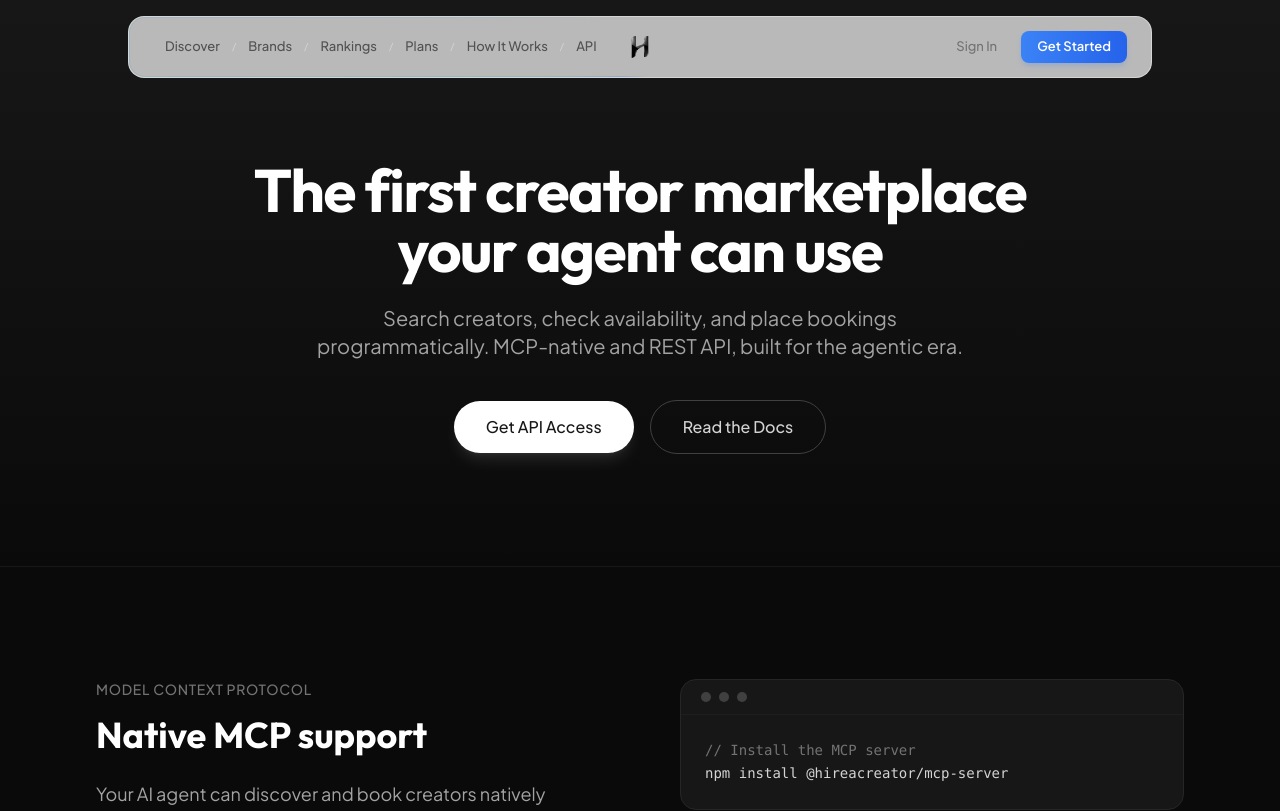
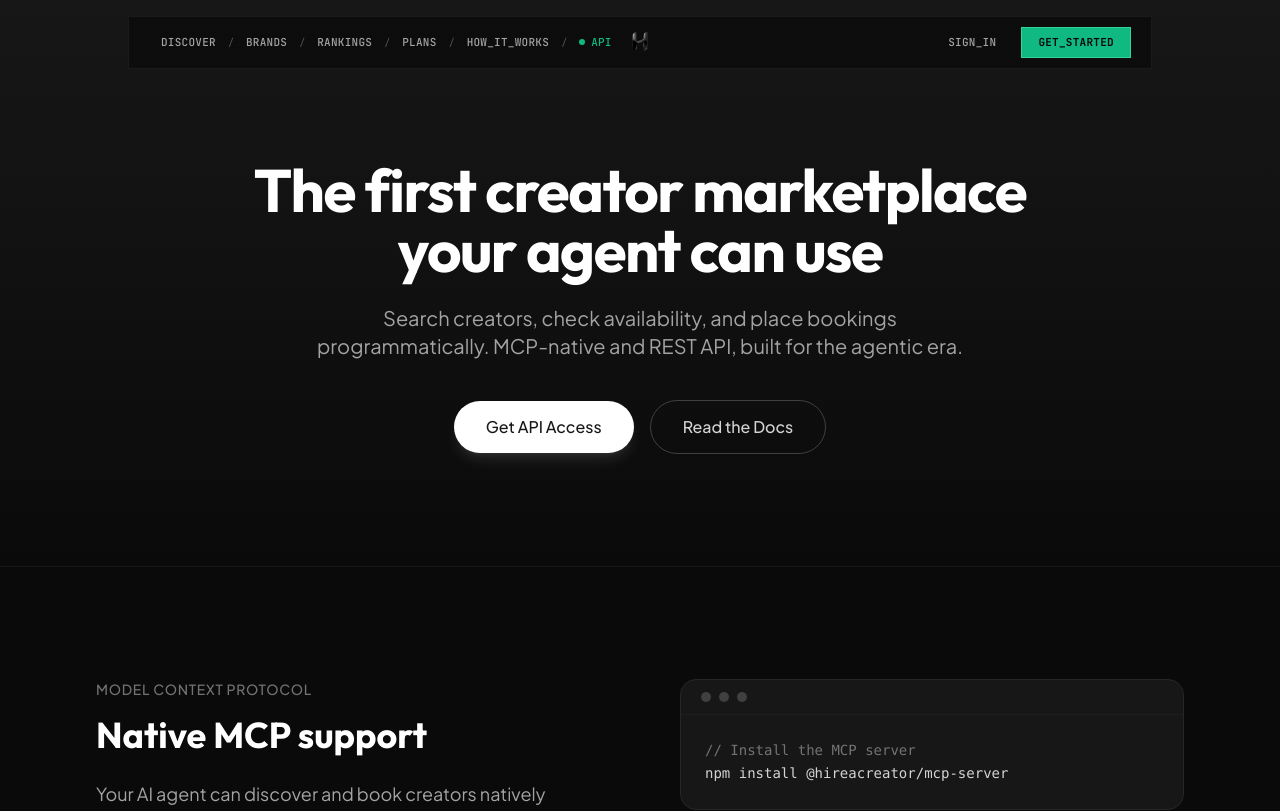
Before and after one commit to flinchify/hireacreator.ai, a Next.js app: page /api in a window 1280 px wide. Shown: the top 811 px of the page. Built offline with nearby package versions, Linux system fonts and the light colour scheme; no server answers.

Commit message:
feat: nerdy AI-themed header - dark bg, JetBrains Mono, square buttons, terminal style nav

```diff
--- a/app/layout.tsx
+++ b/app/layout.tsx
@@ -86,7 +86,7 @@
       <head>
         <link rel="preconnect" href="https://fonts.googleapis.com" />
         <link rel="preconnect" href="https://fonts.gstatic.com" crossOrigin="anonymous" />
-        <link href="https://fonts.googleapis.com/css2?family=DM+Serif+Display&family=Outfit:wght@400;500;600;700;800;900&family=Plus+Jakarta+Sans:wght@400;500;600;700;800&display=swap" rel="stylesheet" />
+        <link href="https://fonts.googleapis.com/css2?family=DM+Serif+Display&family=JetBrains+Mono:wght@400;500;600;700&family=Outfit:wght@400;500;600;700;800;900&family=Plus+Jakarta+Sans:wght@400;500;600;700;800&display=swap" rel="stylesheet" />
         <script type="application/ld+json" dangerouslySetInnerHTML={{ __html: JSON.stringify(orgSchema) }} />
         <script type="application/ld+json" dangerouslySetInnerHTML={{ __html: JSON.stringify(websiteSchema) }} />
       </head>
--- a/components/header.tsx
+++ b/components/header.tsx
@@ -4,6 +4,8 @@
 import Image from "next/image";
 import { useState, useRef, useEffect } from "react";
 import { useAuth } from "./auth-context";
+
+const mono = { fontFamily: "'JetBrains Mono', monospace" };
 
 function UserMenu() {
   const { user, logout } = useAuth();
@@ -24,57 +26,57 @@
     <div className="relative" ref={ref}>
       <button
         onClick={() => setOpen(!open)}
-        className="flex items-center gap-2 px-2 py-1.5 rounded-full hover:bg-neutral-100 transition-colors"
+        className="flex items-center gap-2 px-2 py-1.5 rounded-none border border-neutral-700 hover:border-emerald-500/50 hover:bg-neutral-800 transition-all"
       >
         {user.avatar ? (
-          <img src={user.avatar} alt={`${user.name || "User"} avatar`} className="w-7 h-7 rounded-full object-cover" />
+          <img src={user.avatar} alt={`${user.name || "User"} avatar`} className="w-6 h-6 rounded-none object-cover" />
         ) : (
-          <div className="w-7 h-7 rounded-full bg-neutral-200 flex items-center justify-center">
-            <span className="text-xs font-medium text-neutral-600">{user.name?.charAt(0) || "?"}</span>
+          <div className="w-6 h-6 rounded-none bg-neutral-800 border border-neutral-600 flex items-center justify-center">
+            <span className="text-[10px] font-mono text-emerald-400">{user.name?.charAt(0) || "?"}</span>
           </div>
         )}
-        <svg width="12" height="12" viewBox="0 0 24 24" fill="none" stroke="currentColor" strokeWidth="2" className="text-neutral-400">
+        <svg width="10" height="10" viewBox="0 0 24 24" fill="none" stroke="currentColor" strokeWidth="2" className="text-neutral-500">
           <path d="M6 9l6 6 6-6" strokeLinecap="round" strokeLinejoin="round" />
         </svg>
       </button>
 
       {open && (
-        <div className="absolute right-0 top-full mt-2 w-56 bg-white border border-neutral-200 rounded-xl shadow-lg py-1 z-[100]">
-          <div className="px-4 py-3 border-b border-neutral-100">
-            <div className="font-medium text-neutral-900 text-sm truncate">{user.name}</div>
-            <div className="text-xs text-neutral-400 truncate">{user.email}</div>
+        <div className="absolute right-0 top-full mt-1 w-56 bg-neutral-900 border border-neutral-700 rounded-none shadow-2xl shadow-black/50 py-1 z-[100]" style={mono}>
+          <div className="px-4 py-3 border-b border-neutral-700/50">
+            <div className="font-medium text-neutral-200 text-xs truncate">{user.name}</div>
+            <div className="text-[10px] text-neutral-500 truncate mt-0.5">{user.email}</div>
             {user.isPro && (
-              <span className="inline-flex items-center mt-1 px-1.5 py-0.5 bg-gradient-to-r from-amber-500 to-orange-500 text-white text-[9px] font-bold uppercase tracking-wider rounded-full">
+              <span className="inline-flex items-center mt-1.5 px-1.5 py-0.5 bg-emerald-500/20 text-emerald-400 text-[9px] font-bold uppercase tracking-wider border border-emerald-500/30">
                 PRO
               </span>
             )}
           </div>
-          <Link href="/dashboard" onClick={() => setOpen(false)} className="block px-4 py-2 text-sm text-neutral-700 hover:bg-neutral-50 transition-colors">
-            Dashboard
+          <Link href="/dashboard" onClick={() => setOpen(false)} className="block px-4 py-2 text-xs text-neutral-400 hover:text-emerald-400 hover:bg-neutral-800 transition-colors">
+            ~/dashboard
           </Link>
           {user.role !== "brand" && (
-            <Link href={user.slug ? `/u/${user.slug}` : "/dashboard"} onClick={() => setOpen(false)} className="block px-4 py-2 text-sm text-neutral-700 hover:bg-neutral-50 transition-colors">
-              My Link in Bio
+            <Link href={user.slug ? `/u/${user.slug}` : "/dashboard"} onClick={() => setOpen(false)} className="block px-4 py-2 text-xs text-neutral-400 hover:text-emerald-400 hover:bg-neutral-800 transition-colors">
+              ~/link-in-bio
             </Link>
           )}
-          <Link href="/dashboard/settings" onClick={() => setOpen(false)} className="block px-4 py-2 text-sm text-neutral-700 hover:bg-neutral-50 transition-colors">
-            Settings
+          <Link href="/dashboard/settings" onClick={() => setOpen(false)} className="block px-4 py-2 text-xs text-neutral-400 hover:text-emerald-400 hover:bg-neutral-800 transition-colors">
+            ~/settings
           </Link>
           {user.role === "admin" && (
-            <Link href="/admin" onClick={() => setOpen(false)} className="block px-4 py-2 text-sm text-red-600 hover:bg-red-50 transition-colors">
-              Admin
+            <Link href="/admin" onClick={() => setOpen(false)} className="block px-4 py-2 text-xs text-red-400 hover:text-red-300 hover:bg-neutral-800 transition-colors">
+              ~/admin
             </Link>
           )}
-          <Link href="/referrals" onClick={() => setOpen(false)} className="block px-4 py-2 text-sm text-neutral-700 hover:bg-neutral-50 transition-colors flex items-center gap-2">
-            Referrals
-            <span className="px-1.5 py-0.5 bg-emerald-100 text-emerald-700 text-[9px] font-bold rounded-full">20%</span>
+          <Link href="/referrals" onClick={() => setOpen(false)} className="block px-4 py-2 text-xs text-neutral-400 hover:text-emerald-400 hover:bg-neutral-800 transition-colors flex items-center gap-2">
+            ~/referrals
+            <span className="px-1 py-0.5 bg-emerald-500/20 text-emerald-400 text-[9px] font-bold border border-emerald-500/30">20%</span>
           </Link>
-          <div className="border-t border-neutral-100 mt-1 pt-1">
+          <div className="border-t border-neutral-700/50 mt-1 pt-1">
             <button
               onClick={() => { setOpen(false); logout(); }}
-              className="block w-full text-left px-4 py-2 text-sm text-red-600 hover:bg-red-50 transition-colors"
+              className="block w-full text-left px-4 py-2 text-xs text-red-400 hover:text-red-300 hover:bg-neutral-800 transition-colors"
             >
-              Sign Out
+              exit()
             </button>
           </div>
         </div>
@@ -98,57 +100,58 @@
 
   return (
     <header className="fixed top-4 left-1/2 -translate-x-1/2 z-50 w-[calc(100%-1rem)] sm:w-[calc(100%-2rem)] max-w-5xl">
-      <nav className={`relative flex items-center justify-between px-5 sm:px-6 py-3 rounded-2xl border transition-all duration-300 ${
+      <nav className={`relative flex items-center justify-between px-4 sm:px-5 py-2.5 rounded-none border transition-all duration-300 ${
         scrolled
-          ? "bg-white/80 backdrop-blur-xl border-white/40 shadow-lg shadow-blue-500/5"
-          : "bg-white/70 backdrop-blur-xl border-white/40"
-      }`}>
-        {/* Animated gradient border */}
-        <div className="absolute inset-0 rounded-2xl p-[1px] pointer-events-none" style={{
-          background: "conic-gradient(from var(--header-angle, 0deg), transparent 30%, rgba(59,130,246,0.3) 45%, rgba(14,165,233,0.2) 55%, transparent 70%)",
-          WebkitMask: "linear-gradient(#fff 0 0) content-box, linear-gradient(#fff 0 0)",
-          WebkitMaskComposite: "xor",
-          maskComposite: "exclude",
-          animation: "header-sweep 6s linear infinite",
-        }} />
+          ? "bg-neutral-950/90 backdrop-blur-xl border-neutral-700/60 shadow-lg shadow-black/30"
+          : "bg-neutral-950/80 backdrop-blur-xl border-neutral-800/60"
+      }`} style={mono}>
+        {/* Animated scan line */}
+        <div className="absolute inset-0 rounded-none overflow-hidden pointer-events-none">
+          <div className="absolute inset-0 opacity-[0.03]" style={{
+            backgroundImage: "repeating-linear-gradient(0deg, transparent, transparent 2px, rgba(52,211,153,0.1) 2px, rgba(52,211,153,0.1) 4px)",
+          }} />
+        </div>
+
         <div className="hidden lg:flex items-center gap-0">
           {user?.role === "brand" ? (
-            <Link href="/browse" className="px-3 py-2 text-[13px] font-medium transition-colors text-neutral-600 hover:text-neutral-900" style={{ fontFamily: "var(--font-display)" }}>
-              Explore
+            <Link href="/browse" className="px-3 py-1.5 text-[11px] font-medium tracking-wide uppercase transition-colors text-neutral-400 hover:text-emerald-400">
+              explore
             </Link>
           ) : (
-            <Link href="/browse" className="px-3 py-2 text-[13px] font-medium transition-colors text-neutral-600 hover:text-neutral-900" style={{ fontFamily: "var(--font-display)" }}>
-              Discover
+            <Link href="/browse" className="px-3 py-1.5 text-[11px] font-medium tracking-wide uppercase transition-colors text-neutral-400 hover:text-emerald-400">
+              discover
             </Link>
           )}
-          <span className="text-neutral-300 text-[10px] select-none">/</span>
+          <span className="text-neutral-600 text-[10px] select-none">/</span>
           {!user && (
             <>
-              <Link href="/for-brands" className="px-3 py-2 text-[13px] font-medium transition-colors text-neutral-600 hover:text-neutral-900" style={{ fontFamily: "var(--font-display)" }}>
-                Brands
+              <Link href="/for-brands" className="px-3 py-1.5 text-[11px] font-medium tracking-wide uppercase transition-colors text-neutral-400 hover:text-emerald-400">
+                brands
               </Link>
-              <span className="text-neutral-300 text-[10px] select-none">/</span>
+              <span className="text-neutral-600 text-[10px] select-none">/</span>
             </>
           )}
-          <Link href="/leaderboard" className="px-3 py-2 text-[13px] font-medium transition-colors text-neutral-600 hover:text-neutral-900" style={{ fontFamily: "var(--font-display)" }}>
-            Rankings
+          <Link href="/leaderboard" className="px-3 py-1.5 text-[11px] font-medium tracking-wide uppercase transition-colors text-neutral-400 hover:text-emerald-400">
+            rankings
           </Link>
-          <span className="text-neutral-300 text-[10px] select-none">/</span>
-          <Link href="/pricing" className="px-3 py-2 text-[13px] font-medium transition-colors text-neutral-600 hover:text-neutral-900" style={{ fontFamily: "var(--font-display)" }}>
-            Plans
+          <span className="text-neutral-600 text-[10px] select-none">/</span>
+          <Link href="/pricing" className="px-3 py-1.5 text-[11px] font-medium tracking-wide uppercase transition-colors text-neutral-400 hover:text-emerald-400">
+            plans
           </Link>
-          <span className="text-neutral-300 text-[10px] select-none">/</span>
-          <Link href="/how-it-works" className="px-3 py-2 text-[13px] font-medium transition-colors text-neutral-600 hover:text-neutral-900" style={{ fontFamily: "var(--font-display)" }}>
-            How It Works
+          <span className="text-neutral-600 text-[10px] select-none">/</span>
+          <Link href="/how-it-works" className="px-3 py-1.5 text-[11px] font-medium tracking-wide uppercase transition-colors text-neutral-400 hover:text-emerald-400">
+            how_it_works
           </Link>
-          <span className="text-neutral-300 text-[10px] select-none">/</span>
-          <Link href="/api" className="px-3 py-2 text-[13px] font-medium transition-colors text-neutral-600 hover:text-neutral-900" style={{ fontFamily: "var(--font-display)" }}>
-            API
+          <span className="text-neutral-600 text-[10px] select-none">/</span>
+          <Link href="/api" className="px-3 py-1.5 text-[11px] font-medium tracking-wide uppercase transition-colors text-emerald-500 hover:text-emerald-300 flex items-center gap-1.5">
+            <span className="w-1.5 h-1.5 bg-emerald-500 rounded-full animate-pulse" />
+            api
           </Link>
         </div>
 
-        <Link href="/" className="lg:absolute lg:left-1/2 lg:-translate-x-1/2 flex items-center text-neutral-900">
-          <Image src="/logo-3d.png" alt="HireACreator" width={36} height={36} className="w-9 h-9" priority />
+        <Link href="/" className="lg:absolute lg:left-1/2 lg:-translate-x-1/2 flex items-center gap-2">
+          <Image src="/logo-3d.png" alt="HireACreator" width={32} height={32} className="w-8 h-8" priority />
+          <span className="text-[13px] font-bold text-white tracking-tight hidden sm:inline lg:hidden">HireACreator</span>
         </Link>
 
         <div className="hidden lg:flex items-center gap-2">
@@ -156,28 +159,28 @@
             <div className="w-20 h-8" />
           ) : user ? (
             <>
-              <Link href={user.slug ? `/u/${user.slug}` : "/dashboard"} className="px-3 py-2 text-[13px] font-medium transition-colors text-neutral-600 hover:text-neutral-900" style={{ fontFamily: "var(--font-display)" }}>
-                Link in Bio
+              <Link href={user.slug ? `/u/${user.slug}` : "/dashboard"} className="px-3 py-1.5 text-[11px] font-medium tracking-wide uppercase transition-colors text-neutral-400 hover:text-emerald-400">
+                bio
               </Link>
-              <Link href="/dashboard" className="px-3 py-2 text-[13px] font-medium transition-colors text-neutral-600 hover:text-neutral-900" style={{ fontFamily: "var(--font-display)" }}>
-                Dashboard
+              <Link href="/dashboard" className="px-3 py-1.5 text-[11px] font-medium tracking-wide uppercase transition-colors text-neutral-400 hover:text-emerald-400">
+                dash
               </Link>
               <UserMenu />
             </>
           ) : (
             <>
-              <button onClick={openLogin} className="px-4 py-2 text-[13px] font-medium text-neutral-500 hover:text-neutral-900 transition-colors" style={{ fontFamily: "var(--font-display)" }}>
-                Sign In
+              <button onClick={openLogin} className="px-4 py-1.5 text-[11px] font-medium tracking-wide uppercase text-neutral-400 hover:text-white transition-colors border border-transparent hover:border-neutral-600">
+                sign_in
               </button>
-              <button onClick={() => openSignup()} className="px-4 py-1.5 text-[13px] font-semibold rounded-lg bg-gradient-to-r from-blue-500 to-blue-600 text-white shadow-md shadow-blue-500/20 hover:shadow-lg hover:shadow-blue-500/30 transition-all active:scale-[0.98]" style={{ fontFamily: "var(--font-display)" }}>
-                Get Started
+              <button onClick={() => openSignup()} className="px-4 py-1.5 text-[11px] font-bold tracking-wide uppercase rounded-none bg-emerald-500 text-neutral-950 hover:bg-emerald-400 transition-all active:scale-[0.98] border border-emerald-400">
+                get_started
               </button>
             </>
           )}
         </div>
 
         {/* Mobile toggle */}
-        <button className="lg:hidden p-2 text-neutral-700" onClick={() => setMobileOpen(!mobileOpen)} aria-label="Toggle menu">
+        <button className="lg:hidden p-2 text-neutral-400 hover:text-emerald-400 transition-colors" onClick={() => setMobileOpen(!mobileOpen)} aria-label="Toggle menu">
           <svg width="20" height="20" fill="none" stroke="currentColor" strokeWidth="2" strokeLinecap="round">
             {mobileOpen ? <path d="M4 4l12 12M4 16L16 4" /> : <path d="M3 6h14M3 10h14M3 14h14" />}
           </svg>
@@ -186,27 +189,30 @@
 
       {/* Mobile menu */}
       {mobileOpen && (
-        <div className="lg:hidden mt-2 rounded-2xl border border-neutral-100 p-4 shadow-xl bg-white">
-          <div className="flex flex-col gap-1" style={{ fontFamily: "var(--font-display)" }}>
-            <Link href="/browse" className="px-4 py-3 text-sm font-medium rounded-xl min-h-[48px] flex items-center text-neutral-800 hover:bg-neutral-50" onClick={() => setMobileOpen(false)}>
-              {user?.role === "brand" ? "Explore" : "Discover"}
+        <div className="lg:hidden mt-1 rounded-none border border-neutral-700 p-3 shadow-2xl shadow-black/50 bg-neutral-950/95 backdrop-blur-xl" style={mono}>
+          <div className="flex flex-col gap-0.5">
+            <Link href="/browse" className="px-4 py-3 text-[11px] font-medium tracking-wide uppercase min-h-[48px] flex items-center text-neutral-400 hover:text-emerald-400 hover:bg-neutral-800/50 transition-colors" onClick={() => setMobileOpen(false)}>
+              {user?.role === "brand" ? "> explore" : "> discover"}
             </Link>
-            {!user && <Link href="/for-brands" className="px-4 py-3 text-sm font-medium rounded-xl min-h-[48px] flex items-center text-neutral-800 hover:bg-neutral-50" onClick={() => setMobileOpen(false)}>Brands</Link>}
-            <Link href="/leaderboard" className="px-4 py-3 text-sm font-medium rounded-xl min-h-[48px] flex items-center text-neutral-800 hover:bg-neutral-50" onClick={() => setMobileOpen(false)}>Rankings</Link>
-            <Link href="/pricing" className="px-4 py-3 text-sm font-medium rounded-xl min-h-[48px] flex items-center text-neutral-800 hover:bg-neutral-50" onClick={() => setMobileOpen(false)}>Plans</Link>
-            <Link href="/how-it-works" className="px-4 py-3 text-sm font-medium rounded-xl min-h-[48px] flex items-center text-neutral-800 hover:bg-neutral-50" onClick={() => setMobileOpen(false)}>How It Works</Link>
-            <Link href="/api" className="px-4 py-3 text-sm font-medium rounded-xl min-h-[48px] flex items-center text-neutral-800 hover:bg-neutral-50" onClick={() => setMobileOpen(false)}>API</Link>
-            <div className="border-t border-neutral-100 my-2" />
+            {!user && <Link href="/for-brands" className="px-4 py-3 text-[11px] font-medium tracking-wide uppercase min-h-[48px] flex items-center text-neutral-400 hover:text-emerald-400 hover:bg-neutral-800/50 transition-colors" onClick={() => setMobileOpen(false)}>&gt; brands</Link>}
+            <Link href="/leaderboard" className="px-4 py-3 text-[11px] font-medium tracking-wide uppercase min-h-[48px] flex items-center text-neutral-400 hover:text-emerald-400 hover:bg-neutral-800/50 transition-colors" onClick={() => setMobileOpen(false)}>&gt; rankings</Link>
+            <Link href="/pricing" className="px-4 py-3 text-[11px] font-medium tracking-wide uppercase min-h-[48px] flex items-center text-neutral-400 hover:text-emerald-400 hover:bg-neutral-800/50 transition-colors" onClick={() => setMobileOpen(false)}>&gt; plans</Link>
+            <Link href="/how-it-works" className="px-4 py-3 text-[11px] font-medium tracking-wide uppercase min-h-[48px] flex items-center text-neutral-400 hover:text-emerald-400 hover:bg-neutral-800/50 transition-colors" onClick={() => setMobileOpen(false)}>&gt; how_it_works</Link>
+            <Link href="/api" className="px-4 py-3 text-[11px] font-medium tracking-wide uppercase min-h-[48px] flex items-center text-emerald-500 hover:text-emerald-300 hover:bg-neutral-800/50 transition-colors gap-2" onClick={() => setMobileOpen(false)}>
+              <span className="w-1.5 h-1.5 bg-emerald-500 rounded-full animate-pulse" />
+              &gt; api
+            </Link>
+            <div className="border-t border-neutral-700/50 my-2" />
             {user ? (
               <>
-                <Link href="/dashboard" className="px-4 py-3 text-sm font-medium rounded-xl min-h-[48px] flex items-center text-neutral-800 hover:bg-neutral-50" onClick={() => setMobileOpen(false)}>Dashboard</Link>
-                {user.role !== "brand" && <Link href={user.slug ? `/u/${user.slug}` : "/dashboard"} className="px-4 py-3 text-sm font-medium rounded-xl min-h-[48px] flex items-center text-neutral-800 hover:bg-neutral-50" onClick={() => setMobileOpen(false)}>My Link in Bio</Link>}
-                {user.role === "admin" && <Link href="/admin" className="px-4 py-3 text-sm font-medium rounded-xl min-h-[48px] flex items-center text-red-600 hover:bg-red-50" onClick={() => setMobileOpen(false)}>Admin</Link>}
+                <Link href="/dashboard" className="px-4 py-3 text-[11px] font-medium tracking-wide uppercase min-h-[48px] flex items-center text-neutral-400 hover:text-emerald-400 hover:bg-neutral-800/50 transition-colors" onClick={() => setMobileOpen(false)}>&gt; dashboard</Link>
+                {user.role !== "brand" && <Link href={user.slug ? `/u/${user.slug}` : "/dashboard"} className="px-4 py-3 text-[11px] font-medium tracking-wide uppercase min-h-[48px] flex items-center text-neutral-400 hover:text-emerald-400 hover:bg-neutral-800/50 transition-colors" onClick={() => setMobileOpen(false)}>&gt; link_in_bio</Link>}
+                {user.role === "admin" && <Link href="/admin" className="px-4 py-3 text-[11px] font-medium tracking-wide uppercase min-h-[48px] flex items-center text-red-400 hover:text-red-300 hover:bg-neutral-800/50 transition-colors" onClick={() => setMobileOpen(false)}>&gt; admin</Link>}
               </>
             ) : (
               <>
-                <button onClick={() => { setMobileOpen(false); openLogin(); }} className="px-4 py-3 text-sm font-medium rounded-xl text-left min-h-[48px] flex items-center text-neutral-800 hover:bg-neutral-50">Sign In</button>
-                <button onClick={() => { setMobileOpen(false); openSignup(); }} className="px-4 py-3 text-sm font-semibold text-center rounded-lg min-h-[48px] flex items-center justify-center active:scale-[0.98] transition-transform bg-gradient-to-r from-blue-500 to-blue-600 text-white shadow-md shadow-blue-500/20">Get Started</button>
+                <button onClick={() => { setMobileOpen(false); openLogin(); }} className="px-4 py-3 text-[11px] font-medium tracking-wide uppercase text-left min-h-[48px] flex items-center text-neutral-400 hover:text-white hover:bg-neutral-800/50 transition-colors">&gt; sign_in</button>
+                <button onClick={() => { setMobileOpen(false); openSignup(); }} className="px-4 py-3 text-[11px] font-bold tracking-wide uppercase text-center min-h-[48px] flex items-center justify-center active:scale-[0.98] transition-transform bg-emerald-500 text-neutral-950 border border-emerald-400 mt-1">&gt; get_started</button>
               </>
             )}
           </div>
```
